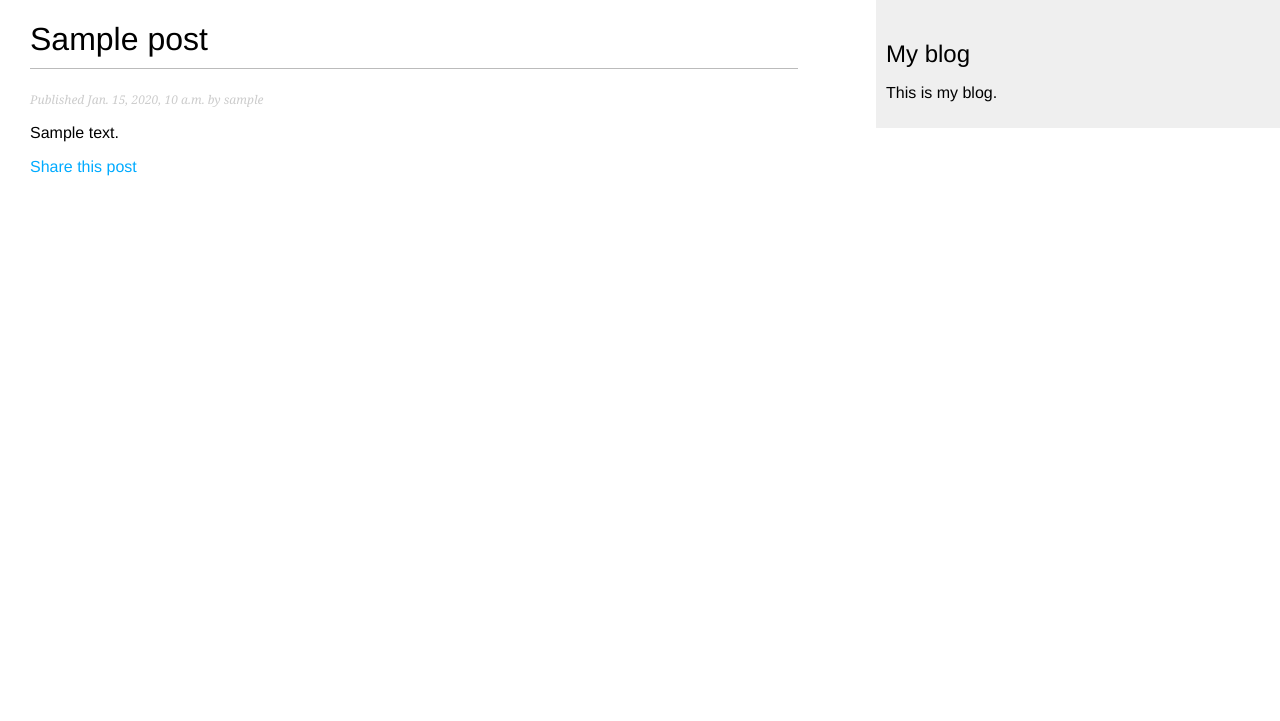
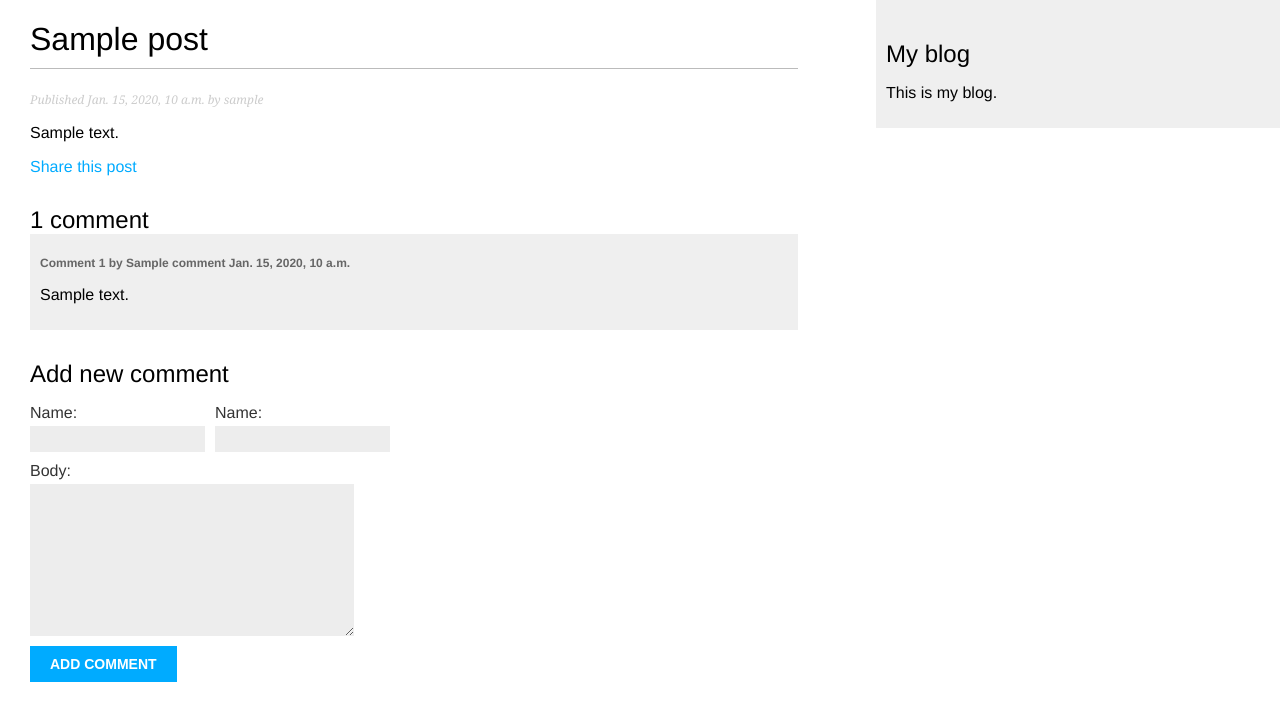
Before and after one commit to UserAgent0007/blog_my_site, a Django app: a page that uses blog/templates/blog/post/detail.html in a window 1280 px wide. Shown: the top 721 px of the page. Run offline with Django 5.2, Linux system fonts and the light colour scheme; tables that the repository leaves empty hold one stand-in row (values such as "Sample post").

Commit message:
realised availability to comment posts

```diff
--- a/blog/forms.py
+++ b/blog/forms.py
@@ -1,4 +1,5 @@
 from django import forms
+from .models import Comment
 
 class EmailPostForm (forms.Form):
 
@@ -9,3 +10,10 @@ class EmailPostForm (forms.Form):
         required=False,
         widget=forms.Textarea
     )
+
+class CommentForm (forms.ModelForm):
+
+    class Meta:
+
+        model = Comment
+        fields = ['name', 'email', 'body']
--- a/blog/models.py
+++ b/blog/models.py
@@ -58,3 +58,27 @@ class Post (models.Model):
 
     def __str__(self):
         return self.title
+
+
+class Comment (models.Model):
+
+    post = models.ForeignKey(Post, on_delete=models.CASCADE, related_name='comments')
+
+    name = models.CharField (max_length=80)
+    email = models.EmailField()
+    body = models.TextField()
+    created = models.DateTimeField (auto_now_add=True)
+    updated = models.DateTimeField (auto_now=True)
+    active = models.BooleanField (default=True)
+
+    class Meta:
+
+        ordering = ['created']
+
+        indexes = [
+            models.Index (fields=['created'])
+        ]
+
+    def __str__ (self):
+
+        return f'Comment by {self.name} on {self.post}'
--- a/blog/templates/blog/post/detail.html
+++ b/blog/templates/blog/post/detail.html
@@ -11,4 +11,43 @@
     <p>
         <a href="{% url 'blog:post_share' post.id %}">Share this post</a>
     </p>
+    <!-- with  ...  endwith  - це використовується для перепризначення змінних, ці перепризначені змінні будуть доступнідо кінця блока  endwith  -->
+    {% with comments.count as total_comments %}
+        <h2>
+            {{ total_comments }} comment{{ total_comments|pluralize }}
+            <!-- pluralize - команда призначена для добавляння суфікса множини -->
+        </h2>
+    {% endwith %}
+
+    {% for comment in comments %}
+        <div class="comment">
+            <p class="info">
+                Comment {{ forloop.counter }} by {{ comment.name }}
+                {{ comment.created }}
+                <!-- forloop.counter - лічильник циклу -->
+            </p>
+            {{ comment.body|linebreaks }}
+        </div>
+    {% empty %}
+        <p>There are no comments</p>
+    {% endfor %}
+
+    <!-- {% include 'blog/post/includes/comment_form.html' %} -->
+    <!-- інший варіант використання форми (вручну налаштовувати кожне поле) -->
+
+    <h2>Add new comment</h2>
+    <form action="{% url 'blog:post_comment' post.id %}" method="post">
+        {% csrf_token %}
+        <div class="left">
+            {{ form.name.as_field_group }}
+        </div>
+        <!-- fieldgroup дає нам можливість об єднати все (поле, помилки, підказки). Або можна було би конкретно прописати
+             errors, label_tag, help_text|safe (все це після назви поля). safe вказує на те, що тег є безпечним
+             і він буде відображатися як тег сторінки, а не просто як текст -->
+        <div class="left">
+            {{ form.name.as_field_group }}
+        </div>
+        {{ form.body.as_field_group }}
+        <p><input type="submit" value="Add comment"></p>
+    </form>
 {% endblock %}
--- /dev/null
+++ b/blog/templates/blog/post/includes/comment_form.html
@@ -0,0 +1,6 @@
+<h2>Add  new comment</h2>
+<form action="{% url 'blog:post_comment' post.id %}" method="post">
+    {% csrf_token %}
+    {{ form.as_p }}
+    <p><input type="submit" value="Add comment"></p>
+</form>
--- a/blog/templates/blog/post/list.html
+++ b/blog/templates/blog/post/list.html
@@ -19,5 +19,6 @@
         <!-- truncate - обмеження до вказаного числа слів, linebreaks - конвертує результат в розриви рядків (<br>) -->
     {% endfor %}
     {% include 'pagination.html' with page=page_obj %}
+    <!-- with допомагає зробити підміну -->
     <!-- posts - об єкт Pages -->
 {% endblock %}
--- a/blog/urls.py
+++ b/blog/urls.py
@@ -8,4 +8,5 @@ urlpatterns = [
     path('', views.PostListView.as_view(), name="post_list"),
     path('<int:year>/<int:month>/<int:day>/<slug:post>', views.post_detail, name='post_detail'),
     path('<int:post_id>/share', views.post_share, name='post_share'),
+    path ('<int:post_id>/comment/', views.post_comment, name='post_comment'),
 ]
--- a/blog/views.py
+++ b/blog/views.py
@@ -1,10 +1,11 @@
-from .forms import EmailPostForm
+from .forms import EmailPostForm, CommentForm
 
 from django.shortcuts import render, get_object_or_404
 from django.http import Http404
 from django.core.paginator import EmptyPage, Paginator, PageNotAnInteger
 from django.views.generic import ListView
 from django.core.mail import send_mail
+from django.views.decorators.http import require_POST # декоратор, який вимагає, щоб запит був POST
 
 # Create your views here.
 
@@ -55,7 +56,10 @@ def post_detail (request, year, month, day, post):
 
     post = get_object_or_404 (Post, status = Post.Status.PUBLISHED, publish__year = year, publish__month = month, publish__day = day, slug = post)
 
-    return render (request, 'blog/post/detail.html', {'post':post})
+    comments = post.comments.filter (active = True)
+    form = CommentForm ()
+
+    return render (request, 'blog/post/detail.html', {'post':post, 'comments': comments, 'form': form})
 
 def post_share (request, post_id):
 
@@ -90,3 +94,25 @@ def post_share (request, post_id):
         form = EmailPostForm
 
     return render (request, 'blog/post/share.html', {'form': form, 'post': post, 'sent':sent})
+
+@require_POST # декоратор, який вимагає, щоб запит був POST
+def post_comment (request, post_id):
+
+    post = get_object_or_404 (Post, id = post_id, status = Post.Status.PUBLISHED)
+    comment = None
+
+    form = CommentForm (data = request.POST)
+
+    if form.is_valid ():
+
+        comment = form.save(commit = False) # без збереження у базу даних
+        comment.post = post
+        comment.save()
+
+    context = {
+        'post': post,
+        'form': form,
+        'comment': comment
+    }
+
+    return render (request, 'blog/post/comment.html', context)
```
Also changed, not shown: blog/admin.py (+8 -1 lines), blog/templates/blog/post/comment.html (added, +16 -0 lines), blog/migrations/0003_comment.py (added).
